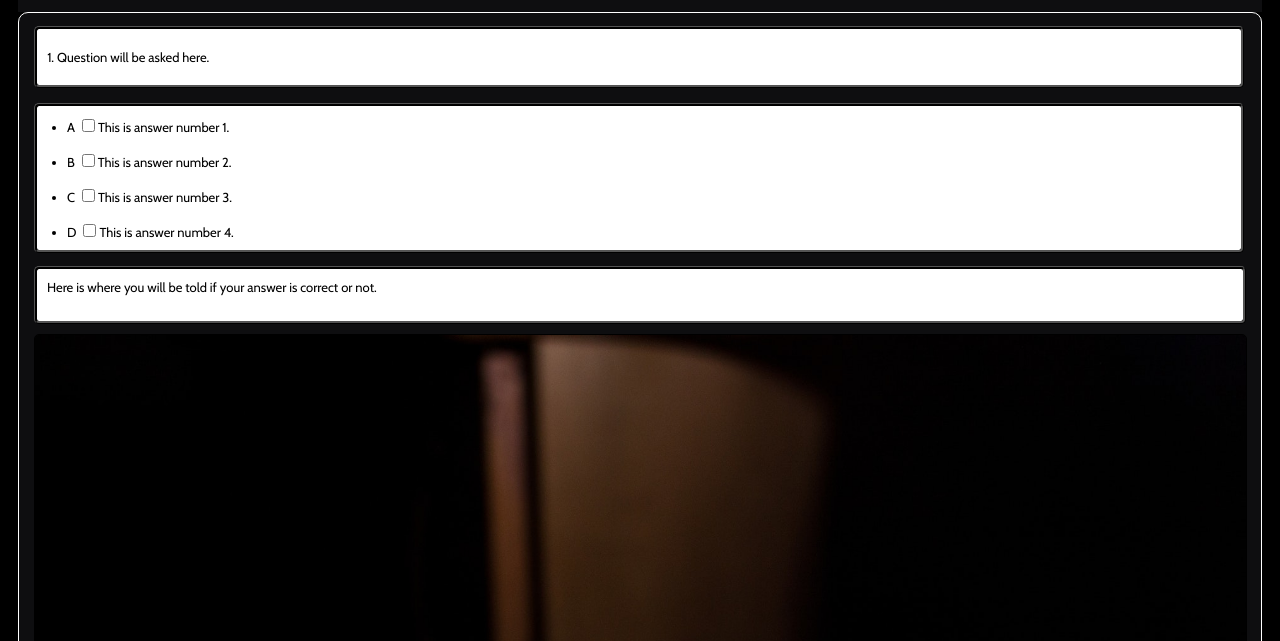
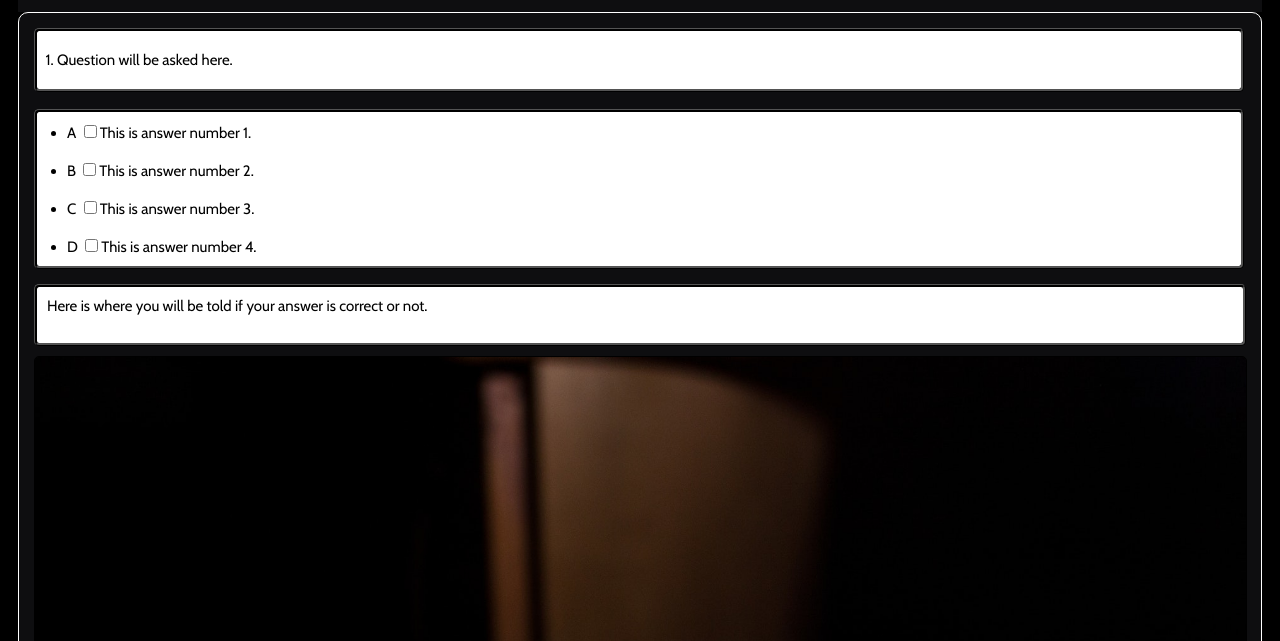
Before and after one commit to chrism-48/bible-multi-choice, a plain HTML site: page index.html in a window 1280 px wide. Shown: the part 159-800 px from the top of the page. Drawn offline with Linux system fonts and the light colour scheme.

Commit message:
changed font size

```diff
--- a/style.css
+++ b/style.css
@@ -115,7 +115,7 @@ h1 {
 ol {
     color:rgb(0, 0, 0);
     font-family: myFont2, Arial, Helvetica, sans-serif;
-    font-size:13px;
+    font-size:15px;
     justify-content: left;
     position:relative;
     left:10px;
@@ -135,7 +135,7 @@ ol {
 ul {
     color:rgb(0, 0, 0);
     font-family: myFont2, Arial, Helvetica, sans-serif;
-    font-size:13px;
+    font-size:15px;
     justify-content: left;
     position:relative;
     left:-15px;
@@ -160,7 +160,7 @@ ul {
     border-color:rgb(0, 0, 0);
     border-width:3px;
     color:black;
-    font-size:13px;
+    font-size:15px;
     border-radius: 5px;
     margin-left:10px;
     margin-right:13px;
```
